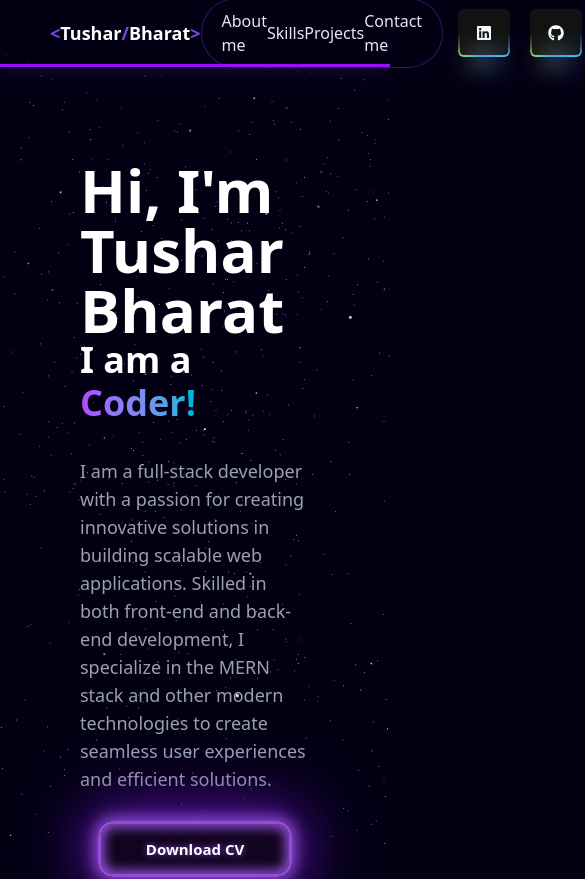
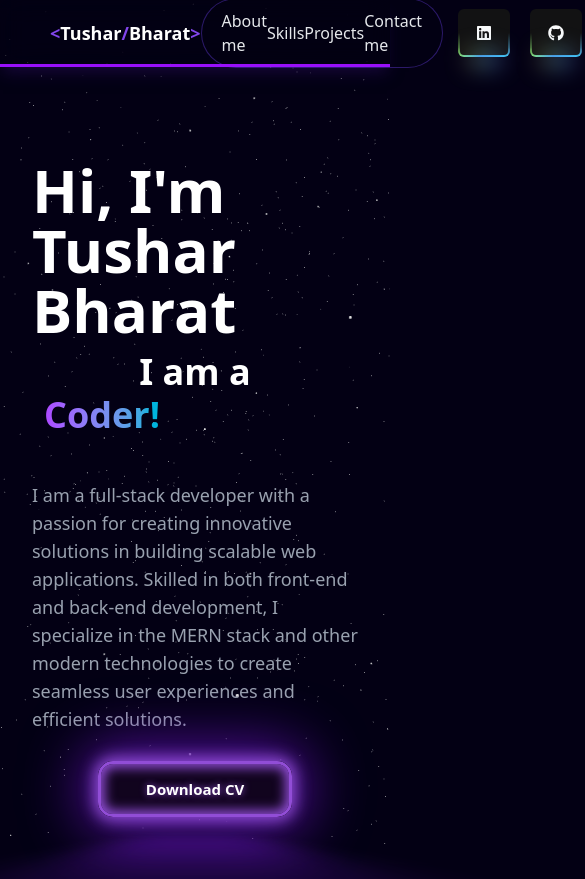
Before and after one commit to tushar591/Portfolio, a Next.js app: page / in a window 390 px wide. Shown: the top 879 px of the page, 585 px wide, since content can reach past the window. Built offline with nearby package versions, Linux system fonts and the light colour scheme.

Commit message:
Made responsive

```diff
--- a/components/sub/HeroContents.tsx
+++ b/components/sub/HeroContents.tsx
@@ -11,28 +11,26 @@ export default function HeroContents() {
     <motion.div
       initial="hidden"
       animate="visible"
-      className="flex flex-row items-center justify-between px-20 mt-20 w-full z-[20]"
+      className="flex flex-col md:flex-row items-center mx-auto justify-between px-4 md:px-20 mt-20 w-full z-[20]"
     >
-      <div className="h-full w-50vw flex flex-col gap-5 justify-center m-auto text-start">
+      {/* Text block: full width on mobile, half on md+ */}
+      <div className="w-full md:w-1/2 flex flex-col gap-5 justify-center text-start">
         <motion.div
           variants={slideInFromLeft(0.5)}
-          className="flex flex-col gap-3 mt-20 text-6xl font-bold text-white max-w-[600px] w-auto h-auto"
+          className="mt-20 text-6xl font-bold text-white max-w-[600px] w-auto h-auto"
         >
-          <span className="">
-            Hi, I&apos;m <span> Tushar Bharat </span>
-            <div className="m-3justify-center align-center text-4xl">
+          <span>
+            Hi, I&apos;m <span>Tushar Bharat</span>
+            <div className="m-3 text-4xl text-center md:text-left">
               I am a
               <RotatingText
                 texts={["Fullstack Developer", "Coder!", "UI/UX Designer"]}
                 mainClassName="
-
-    bg-gradient-to-r from-purple-500 to-cyan-500
-    bg-clip-text text-transparent
-    font-bold
-    text-3xxl md:text-3xxl
-    leading-tight
-    overflow-hidden whitespace-nowrap
-  "
+                  bg-gradient-to-r from-purple-500 to-cyan-500
+                  bg-clip-text text-transparent
+                  font-bold text-3xxl md:text-3xxl
+                  leading-tight overflow-hidden whitespace-nowrap
+                "
                 staggerFrom="last"
                 initial={{ y: "100%" }}
                 animate={{ y: 0 }}
@@ -56,16 +54,18 @@ export default function HeroContents() {
           other modern technologies to create seamless user experiences and
           efficient solutions.
         </motion.p>
-        <div className="flex mt-3 justify-center align-items-left max-w-[600px]">
+
+        <div className="flex mt-3 justify-center">
           <motion.a variants={slideInFromLeft(1)}>
             <a href="#projects"><btn> Download CV</btn></a>
           </motion.a>
         </div>
       </div>
 
+      {/* Image block: hidden on mobile, flex on md+ */}
       <motion.div
         variants={slideInFromRight(0.8)}
-        className="hidden  md:justify-center md:flex w-small h-small"
+        className="hidden md:flex justify-center w-[30rem] h-[30rem]"
       >
         <Tilt
           className="w-48 h-48 sm:w-64 sm:h-64 md:w-[30rem] md:h-[30rem] border-4 border-purple-700 rounded-full"
@@ -85,5 +85,5 @@ export default function HeroContents() {
         </Tilt>
       </motion.div>
     </motion.div>
-  );
+);
 }
--- a/src/app/page.tsx
+++ b/src/app/page.tsx
@@ -5,14 +5,10 @@ import Projects from '../../components/main/Projects';
 
 export default function Home() {
   return (
-   <main className='h-full w-full '>
-    <div className='flex flex-col gap-20'>
+   <main className='max-w-screen-xl mx-auto w-full px-4 sm:px-6 lg:px-8'>
         <Hero />
         <Skills />
         <Projects />
-
-    </div>
-
    </main>
   );
 }
```
